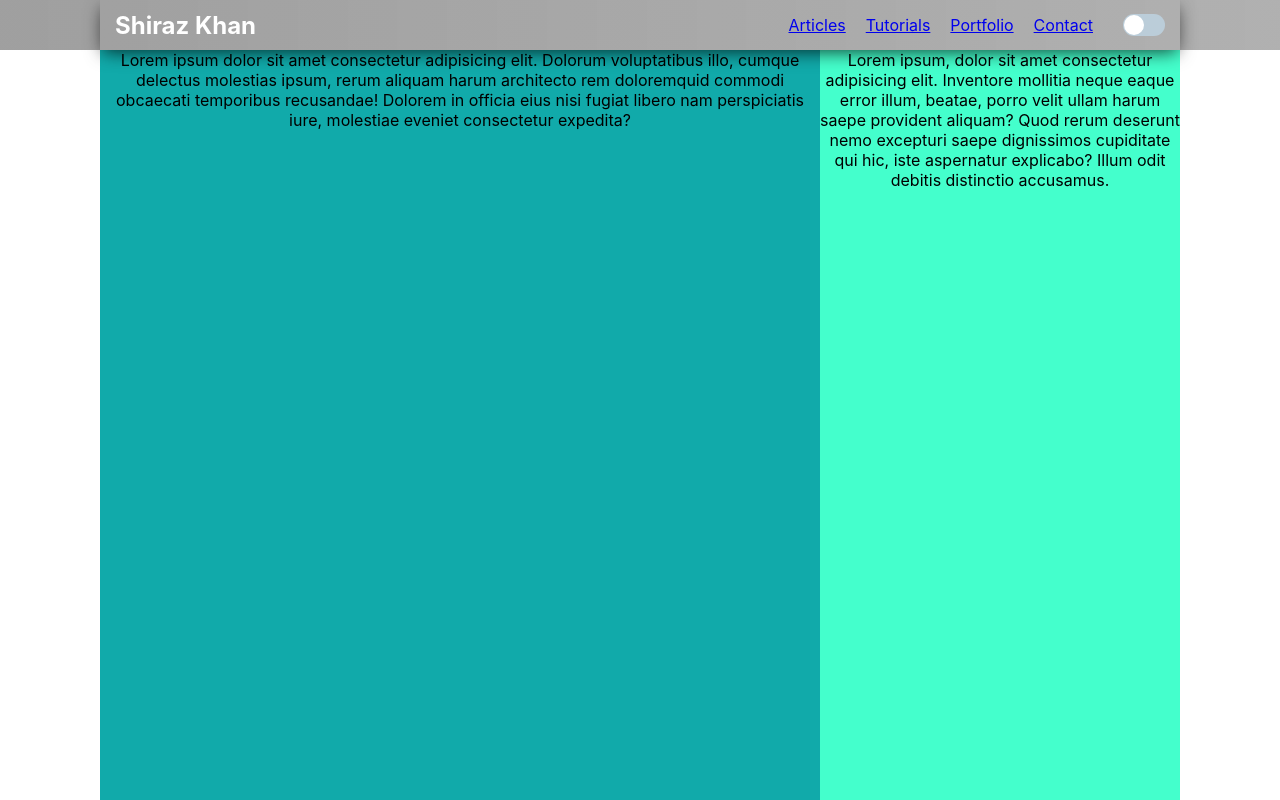
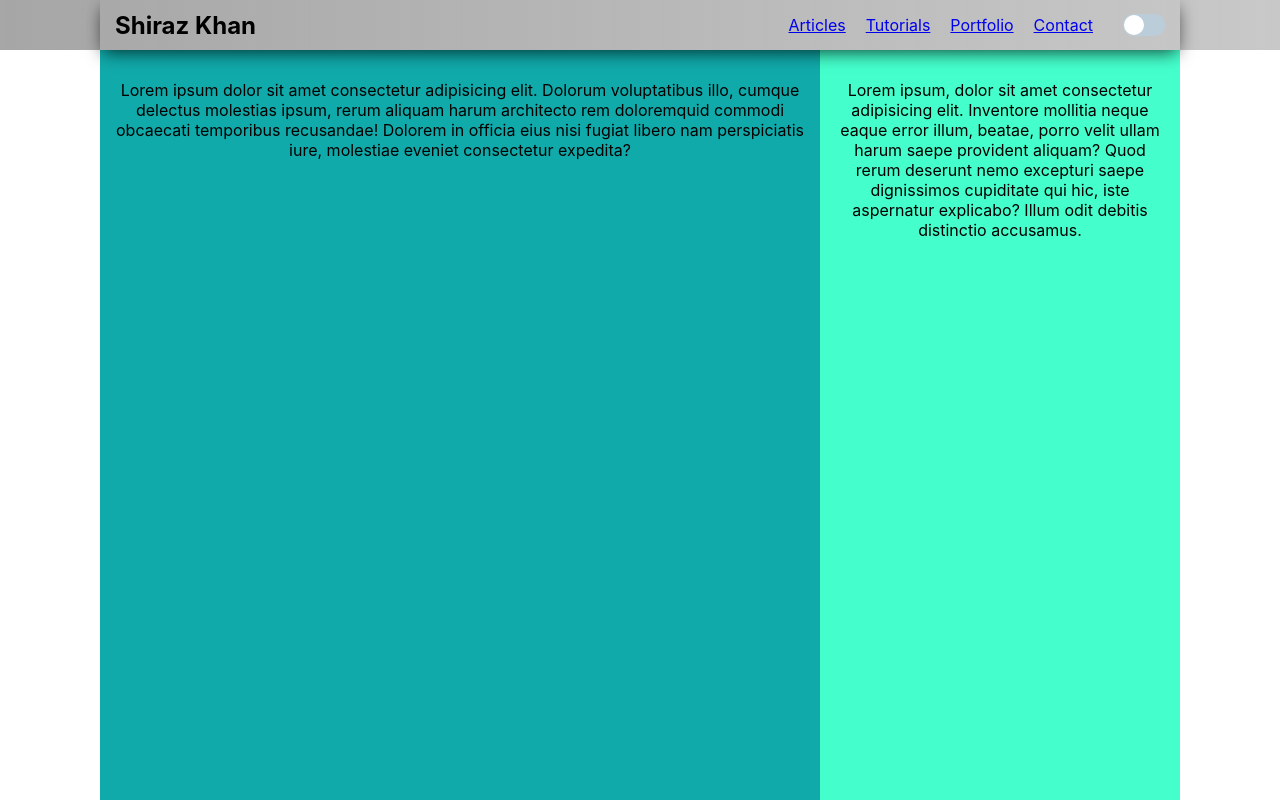
Before and after one commit to shirazkhan/Cake-Central, a React (Create React App) app: page / in a window 1280 px wide. Shown: the top 800 px of the page. Built offline with nearby package versions, Linux system fonts and the light colour scheme.

Commit message:
Add padding to primary content, secondary content & create FOOTER_HEIGHT variable

```diff
--- a/src/styled/App.js
+++ b/src/styled/App.js
@@ -3,11 +3,12 @@ import styled from 'styled-components';
 //CSS Variables
 const WEBSITE_WIDTH = "1080px";
 const NAV_HEIGHT = "50px";
+const FOOTER_HEIGHT = "200px";
 const NAV_MENU_WIDTH = 250;
 const NAV_LINKS_ALIGNMENT = "flex-end";
-const HAMBURGER_COLOR = "white";
-const NAV_COLOR = "rgba(0,0,0,0.20)";
-const NAV_FONT_COLOR = "";
+const HAMBURGER_COLOR = "black";
+const NAV_COLOR = "rgba(255,255,255,0.80)";
+const NAV_FONT_COLOR = "black";
 const CONTENT_FONT_COLOR = "";
 const MOBILE = "781px";
 const TABLET = "1050px";
@@ -20,10 +21,20 @@ export const MainGrid = styled.div`
     "PrimaryContent PrimaryContent SideBar"
     "Footer Footer Footer";
   text-align: center;
-  grid-template-rows: ${NAV_HEIGHT} auto 200px;
+  grid-template-rows: ${NAV_HEIGHT} auto ${FOOTER_HEIGHT};
   grid-template-columns: 1fr 1fr 1fr;
   margin: 0 auto;
   max-width: ${WEBSITE_WIDTH};
+
+  @media (max-width:${MOBILE}){
+    grid-template-areas:
+      "Header Header Header"
+      "PrimaryContent PrimaryContent PrimaryContent"
+      "SideBar SideBar SideBar"
+      "Footer Footer Footer";
+    grid-template-rows: ${NAV_HEIGHT} auto auto ${FOOTER_HEIGHT};
+  }
+
 `;
 
 export const Header = styled.div`
@@ -31,7 +42,7 @@ export const Header = styled.div`
   background: linear-gradient(270deg, ${NAV_COLOR}, rgba(50,50,50,0.5), ${NAV_COLOR});
     background-size: 600% 600%;
     animation: Fader 25s ease infinite;
-  color: white;
+  color: ${NAV_FONT_COLOR};
   height: ${NAV_HEIGHT};
   width: 100%;
   position: fixed;
@@ -43,7 +54,8 @@ export const Header = styled.div`
     0%{background-position:2% 0%}
     50%{background-position:99% 100%}
     100%{background-position:2% 0%}
-}
+  }
+
 `;
 
 export const NavBar = styled.div`
@@ -164,19 +176,21 @@ export const PrimaryContent = styled.div`
   grid-area: PrimaryContent;
   background: #1aa;
   min-height: 1000px;
+  padding: 30px 15px;
 
 `;
 
 export const SideBar = styled.div`
   grid-area: SideBar;
   background: #4fc;
+  padding: 30px 15px;
 
 `;
 
 export const Footer = styled.div`
   grid-area: Footer;
   background: #f3a;
-
+  padding: 30px 15px;
 `;
 
 export const NavSideMenu = styled.div`
```
